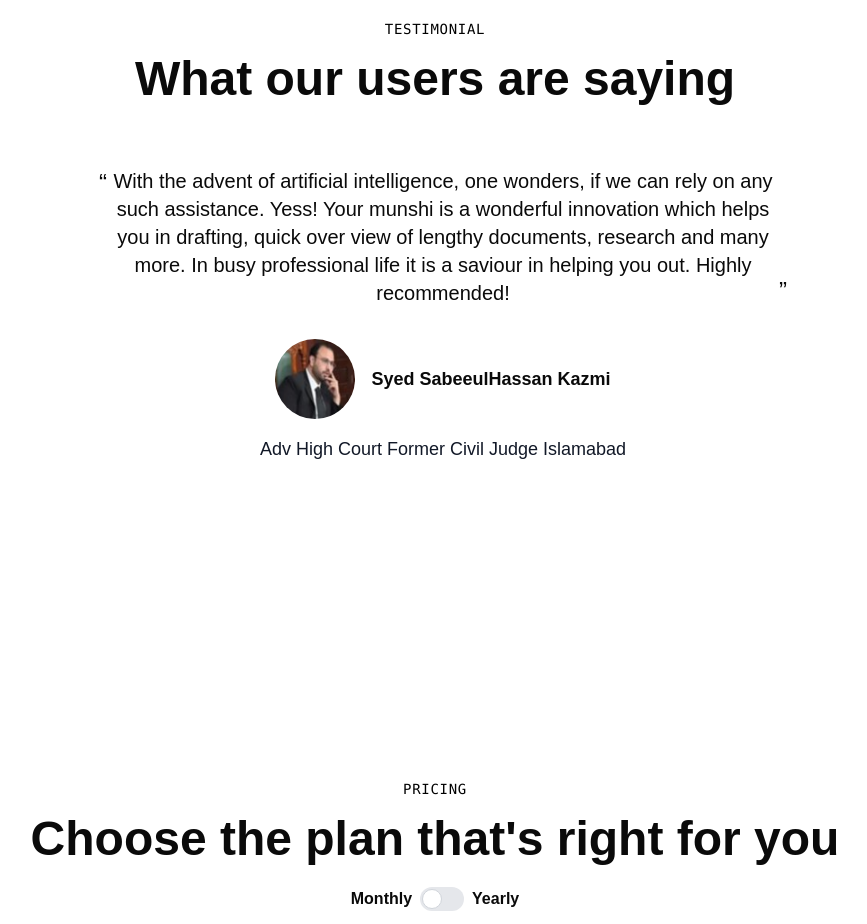
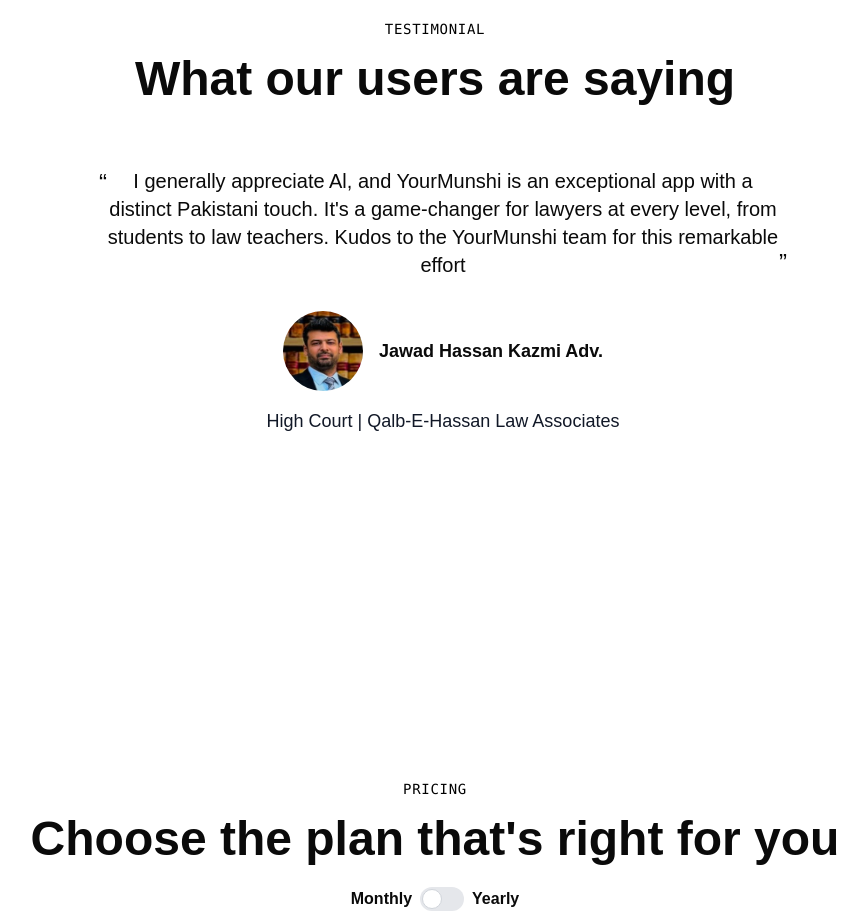
Before and after one commit to therafiali/SwiftLaw-WebClone, a Next.js app: page / in a window 1280 px wide. Shown: the part 2280-3204 px from the top of the page, without its empty margins (205-1072 px from the left). Built offline with nearby package versions, Linux system fonts and the light colour scheme; a web font is replaced by a local one.

Commit message:
slow speed

```diff
--- a/src/components/Slider/Slide.tsx
+++ b/src/components/Slider/Slide.tsx
@@ -17,7 +17,7 @@
         className=' mx-8 '
         // Configure autoplay
         autoplay={{
-          delay: 3000, // Time in milliseconds between each slide change (3 seconds)
+          delay: 10000, // Time in milliseconds between each slide change (3 seconds)
           disableOnInteraction: false // Allow autoplay to continue even if user interacts with the slider
         }}
         modules={[Autoplay]} // Include Autoplay module
```
